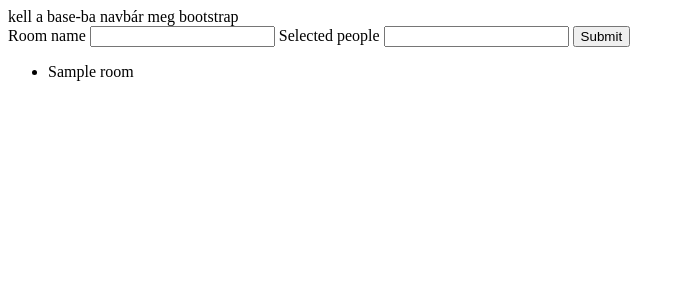
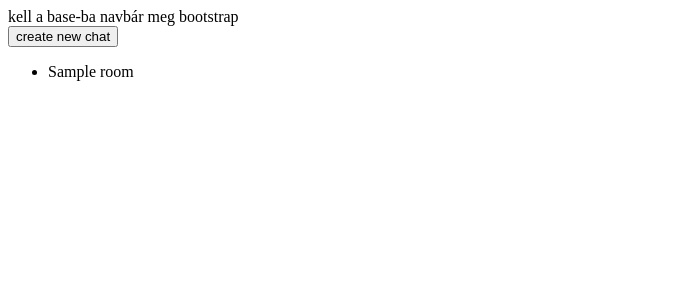
Before and after one commit to Bernat00/messager_V2, a Python web app: template app/templates/chats.html in a window 1280 px wide. Shown: the top 300 px of the page, without its empty margins (0-685 px from the left). Run offline with Jinja, Linux system fonts and the light colour scheme; the template is opened without the code that fills it: most values are stand-ins (such as "Sample title", 1, 10 or a date in 2020); form fields are guessed from the names that the template uses; some libraries are stand-ins or nearby versions.

Commit message:
lehet input-ba írni a messaget

```diff
--- a/app/templates/base.html
+++ b/app/templates/base.html
@@ -3,7 +3,7 @@
 <head>
     <meta charset="UTF-8">
     <title>Messager</title>
-    {% block script %}{% endblock %}
+    {% block head %}{% endblock %}
 </head>
 <body>
 kell a base-ba navbár meg bootstrap
--- a/app/templates/chats.html
+++ b/app/templates/chats.html
@@ -1,42 +1,103 @@
 {% extends 'base.html' %}
 
-{% block script %}
+{% block head %}
     <script src="https://cdnjs.cloudflare.com/ajax/libs/socket.io/4.0.1/socket.io.js" integrity="sha512-q/dWJ3kcmjBLU4Qc47E4A9kTB4m3wuTY7vkFJDTZKjTs8jhyGQnaUrxa0Ytd0ssMZhbNua9hE+E7Qv1j+DyZwA==" crossorigin="anonymous"></script>
     <script>
         socket = io()
 
-        var room_id = ''
+        var room_id;
+        var user_name;
+        // todo var latest_msg_user; ijesmi segítségével kiírni ha valaki más üzent mint előbb
 
         socket.on('got_chat', function (chat){
 
-           document.getElementById('chat_rooms').style.display = 'None';
-           document.getElementById('add_room').style.display = 'None';
+           document.getElementById('chat_rooms').hidden = true;
+           document.getElementById('add_room').hidden = true;
+           document.getElementById('add_room_form_btn').hidden = true;
            window.room_id = chat['room_id'];
+           window.user_name = chat['my_name'];
+
+
            console.log(chat);
+
+
+           document.getElementById('chat').hidden = false;
+           let chat_text = document.getElementById('chat_text')
+
+            for (let i of chat['messages']){
+                let li = document.createElement('li');
+                li.innerHTML = i['content'];
+
+                if (i['sender_name'] === window.user_name) { li.classList.add('own'); }
+
+
+                chat_text.appendChild(li);
+            }
         });
 
-        function send_msg(msg){
-            socket.emit('new_message', {'room_id': window.room_id, 'content': msg})
+        socket.on('got_new_message', function (msg){
+            let  chat_text = document.getElementById('chat_text');
+            let li = document.createElement('li');
+            li.innerHTML = msg['content'];
+            li.innerHTML = msg['content'];
+
+            if (msg['sender_name'] === window.user_name) { li.classList.add('own'); }
+
+            chat_text.appendChild(li);
+
+            console.log(msg)
+        });
+
+        function send_msg(msg=null){
+            let text_input = document.getElementById('msg_input');
+
+            if(msg === null){
+                msg = text_input.value;
+            }
+            if(msg !== ""){
+                socket.emit('new_message', {'room_id': window.room_id, 'content': msg});
+                text_input.value = "";
+            }
+
         }
+
 
         function get_chat(room_id) {
              socket.emit('get_chat', room_id)
            }
+
+
+        function add_room_form(hide=false) {
+            document.getElementById('add_room').hidden = hide;
+            document.getElementById('add_room_form_btn').hidden = !hide;
+
+        }
     </script>
+    <style>
+        .own{
+            margin-left: 25vw;
+        }
+    </style>
 {% endblock %}
 
 {% block main %}
 
-    <form method="post" id="add_room">
+    <button type="button" id="add_room_form_btn" onclick="add_room_form()">create new chat</button>
+
+    <form method="post" id="add_room" hidden="hidden">
         {{ form.hidden_tag() }}
 
         {{ form.room_name.label }}
+        <br>
         {{ form.room_name() }}
-
+        <br>
+        <br>
         {{ form.selected_people.label }}
+        <br>
         {{ form.selected_people() }}
-
-        {{ form.submit() }}
+        <br>
+        <br>
+        {{ form.submit(onclick="add_room_form(true)") }}
     </form>
 
     <div id="chat_rooms">
@@ -46,6 +107,16 @@
         {% endfor %}
         </ul>
     </div>
+
+     <div id="chat" hidden="hidden">
+        <ul id="chat_text"></ul>
+        <br>
+        <br>
+        <input type="text" id="msg_input">
+        <br>
+        <button type="button" onclick="send_msg()">send</button>
+     </div>
+
 <!--
 <script>
     socket.emit('get_rooms')
--- a/app/user/routes.py
+++ b/app/user/routes.py
@@ -1,6 +1,6 @@
 from urllib.parse import urlsplit
 
-from flask import Flask, session, render_template, redirect, url_for, flash, request
+from flask import session, render_template, redirect, url_for, flash, request
 
 from app.user import bp
 from app.user.forms import LoginForm, RegisterForm
```
Also changed, not shown: app/chats/events.py (+17 -14 lines), app/chats/routes.py (+5 -3 lines), app/models/message.py (+6 -2 lines).
